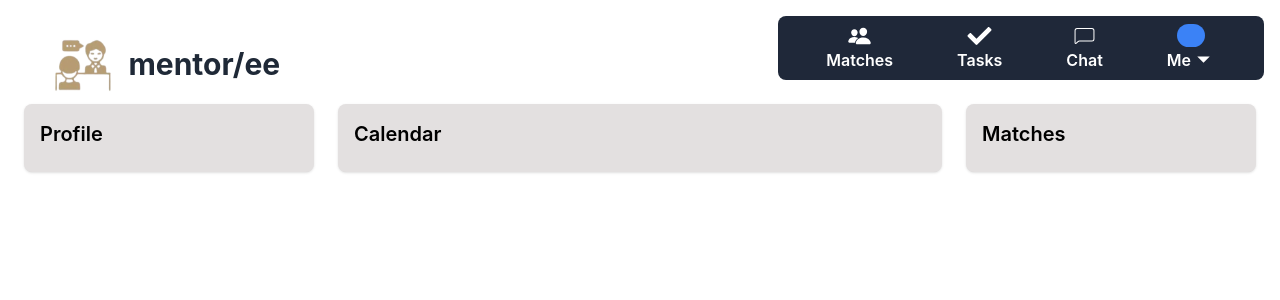
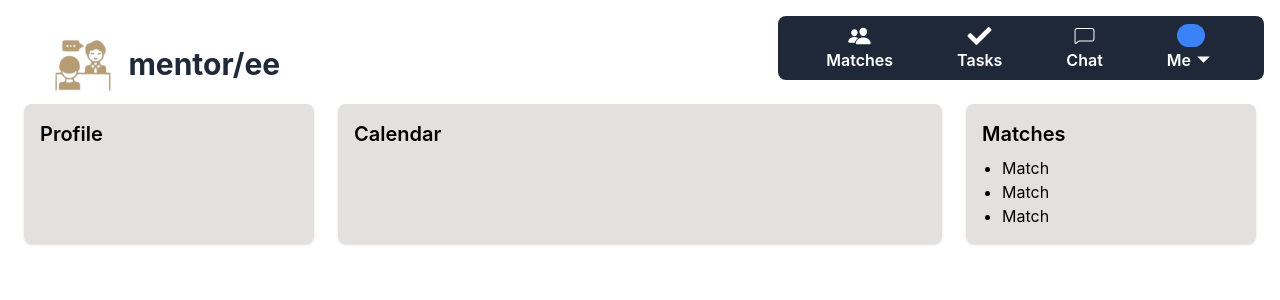
Before and after one commit to acm-projects/Ment-or-ee, a React (Create React App) app in the folder client/: page /menteehome in a window 1280 px wide. Shown: the top 300 px of the page. Built offline with nearby package versions, Linux system fonts and the light colour scheme.

Commit message:
something

```diff
--- a/client/src/components/home/menteeHome.jsx
+++ b/client/src/components/home/menteeHome.jsx
@@ -17,7 +17,7 @@ const menteeCalendar = () => (
   </div>
 );
 
-const menteeMatches = () => (
+const menteeMatches = (
   <ul className="list-disc pl-5">
     <li>Match</li>
     <li>Match</li>
@@ -25,15 +25,16 @@ const menteeMatches = () => (
   </ul>
 );
 
+
 const menteeHome = () => {
   return (
     <div>
       <div className="flex flex-col space-y-20">
         <Navbar />
         <Home
-          profile={<menteeProfile />}
-          calendar={<menteeCalendar />}
-          matches={<menteeMatches />}
+          profile={menteeProfile}
+          calendar={menteeCalendar}
+          matches={menteeMatches}
         />
       </div>
     </div>
```
Also changed, not shown: 1 other file (tests, documents, lock files or other folders).
